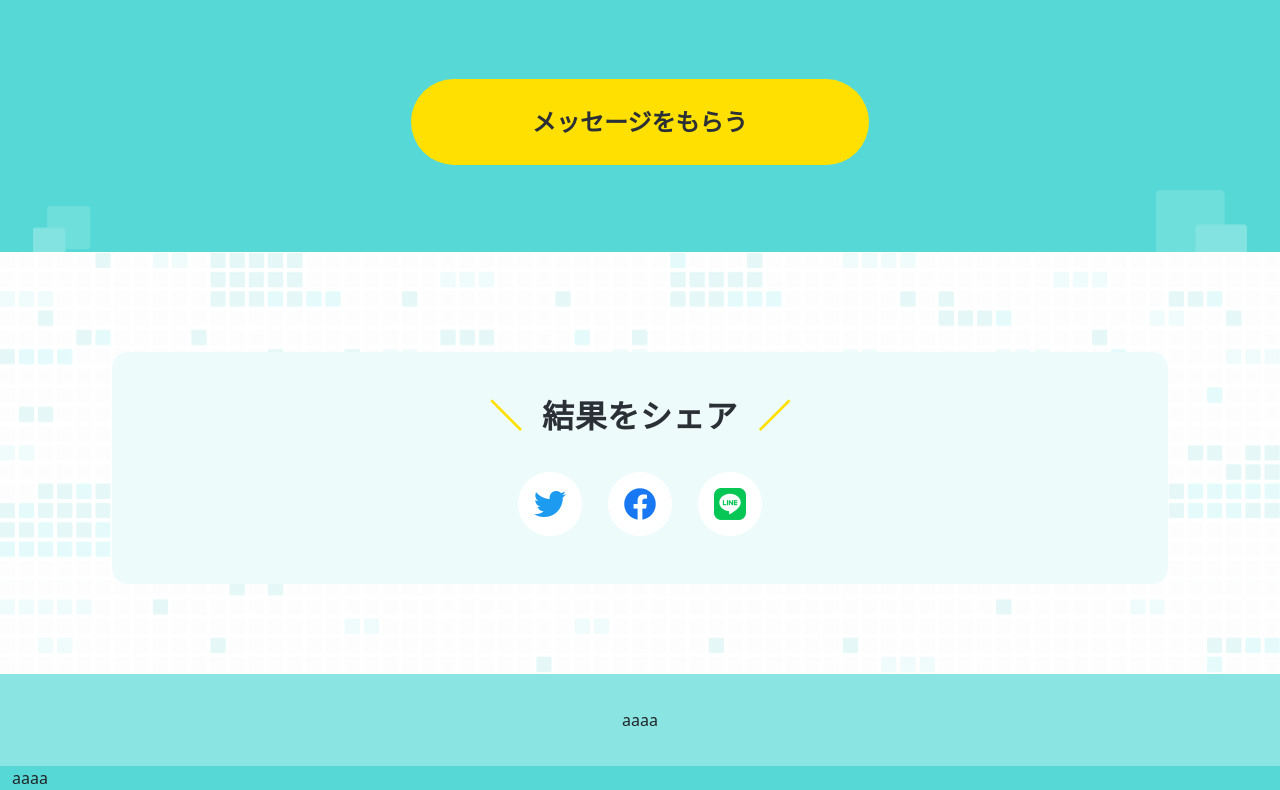
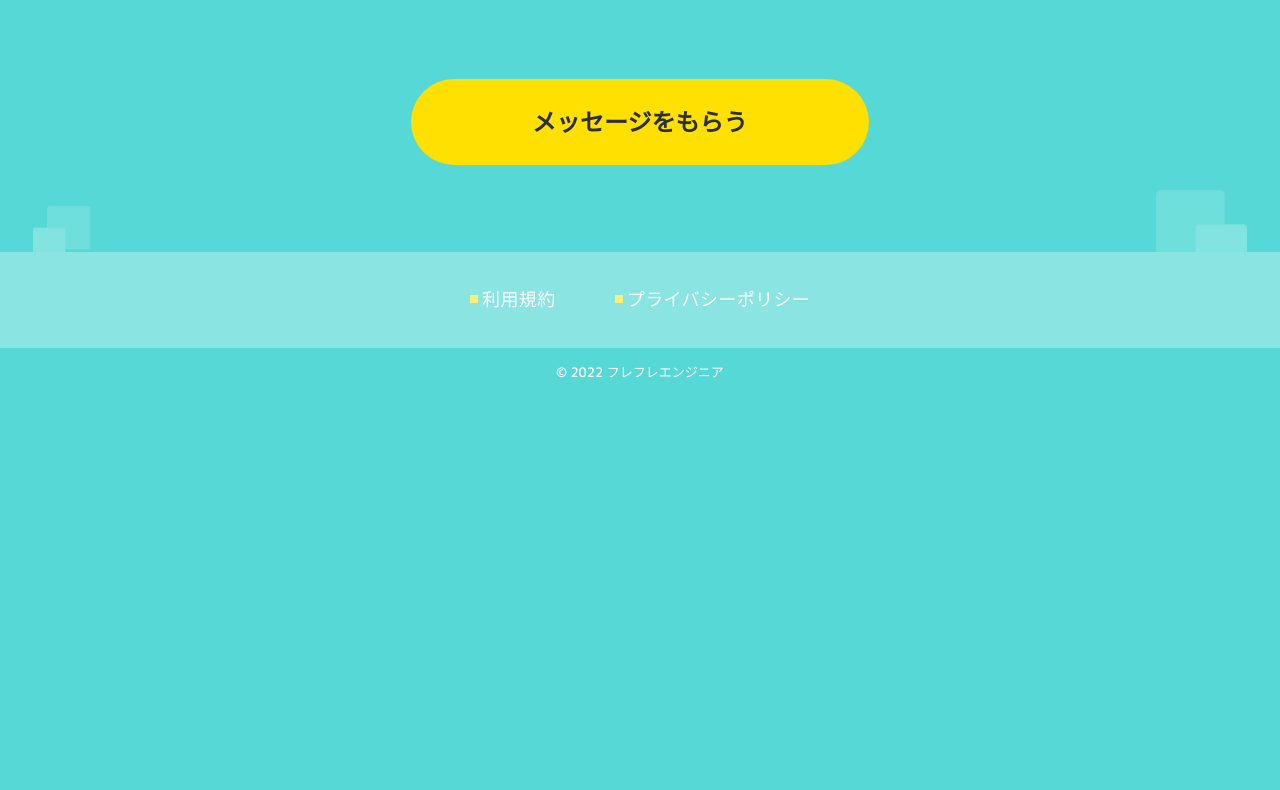
Before and after one commit to HiguchiDev/fure_fure_san, a Django app: page / in a window 1280 px wide. Shown: the part 1204-1994 px from the top of the page. After the commit the page ends 1582 px from the top, so only its background shows below. Run offline with Django 4.2, Linux system fonts and the light colour scheme; data that the repository does not hold is empty; some libraries are stand-ins or nearby versions.

Commit message:
フッターを実装完了

```diff
--- a/static_local/top/top_common.css
+++ b/static_local/top/top_common.css
@@ -202,6 +202,8 @@
     background-image: url("/static/top/common_img/bg_sns_share.png");
     background-size: cover;
     background-repeat: no-repeat;
+
+    display: none;
 }
 
 .choice_error_label_pos {
@@ -260,3 +262,16 @@
 .footer_link_icon {
     padding-bottom: 5px;
 }
+
+#footer_sign_row {
+    font-family: 'M PLUS Rounded 1c', sans-serif;
+    font-style: normal;
+    font-weight: 500;
+    font-size: 13px;
+    line-height: 24px;
+
+    padding-top: 12px;
+    padding-bottom: 12px;
+
+    color: #FFFFFF;
+}
--- a/static_local/top/top_pc.css
+++ b/static_local/top/top_pc.css
@@ -170,3 +170,7 @@
     color: #FFE000;
     margin-left: 20px;
 }
+
+.footer_link_msg_terms {
+    margin-right: 55px;
+}
--- a/static_local/top/top_sp.css
+++ b/static_local/top/top_sp.css
@@ -170,3 +170,7 @@
     padding-left: 0px;
     padding-right: 0px;
 }
+
+.footer_link_msg_terms_col {
+    margin-bottom: 16px;
+}
--- a/templates/base.html
+++ b/templates/base.html
@@ -54,25 +54,27 @@
       <div class="col-12">
         <div id="footer_link_row" class="row text-center d-flex align-items-center">
           <div class="d-block d-md-none">
-
+            <div class="col-12 footer_link_msg_terms_col">
+              <img src="{% static 'top/common_img/link_icon.png' %}" class="footer_link_icon">
+              <span class="footer_link_msg footer_link_msg_terms">利用規約</span>
+            </div>
             <div class="col-12">
               <img src="{% static 'top/common_img/link_icon.png' %}" class="footer_link_icon">
-              <span class="footer_link_msg">利用規約</span>
-
-            </div>
-            <div class="col-12 footer_link_msg">
-              aaaa
+              <span class="footer_link_msg footer_link_msg_policy">プライバシーポリシー</span>
             </div>
           </div>
           <div class="d-none d-md-block">
             <div class="col-12">
-              aaaa
+              <img src="{% static 'top/common_img/link_icon.png' %}" class="footer_link_icon">
+              <span class="footer_link_msg footer_link_msg_terms">利用規約</span>
+              <img src="{% static 'top/common_img/link_icon.png' %}" class="footer_link_icon">
+              <span class="footer_link_msg footer_link_msg_policy">プライバシーポリシー</span>
             </div>
           </div>
         </div>
-        <div id="footer_sign_row" class="row">
+        <div id="footer_sign_row" class="row text-center">
           <div class="col-12">
-            aaaa
+            © <span id="year"></span> フレフレエンジニア
           </div>
         </div>
       </div>
--- a/templates/top.html
+++ b/templates/top.html
@@ -349,6 +349,10 @@
   }
 
   $(document).ready(function () {
+    const now = new Date(Date.now());
+
+    $("#year").text(now.getFullYear());
+
     $("[class^='category_choice']").on("click", function () {
       const clicked_category_class_name = get_category_choice_class_name($(this));
       $("[class^='category_choice']").each(function () {
```
